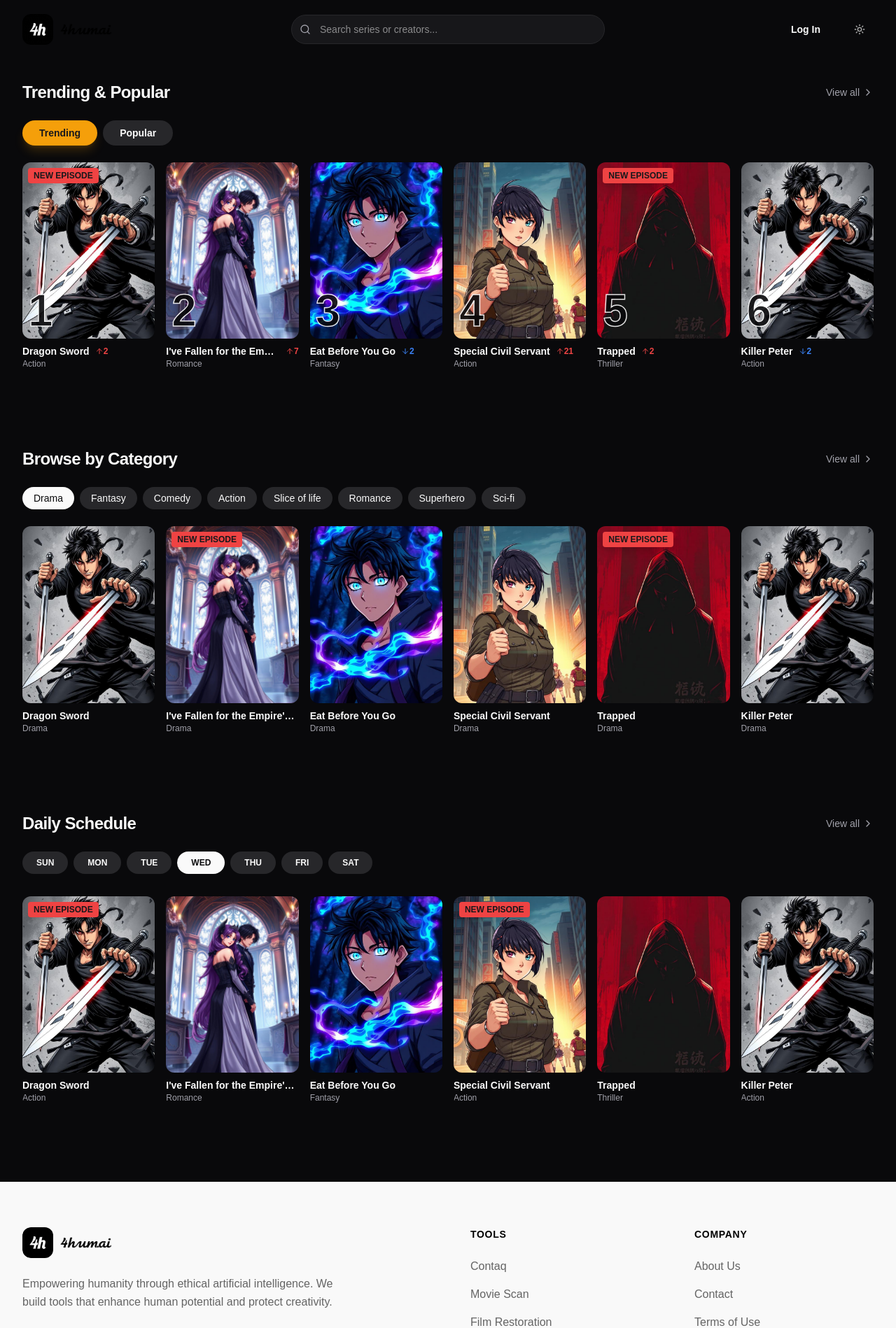
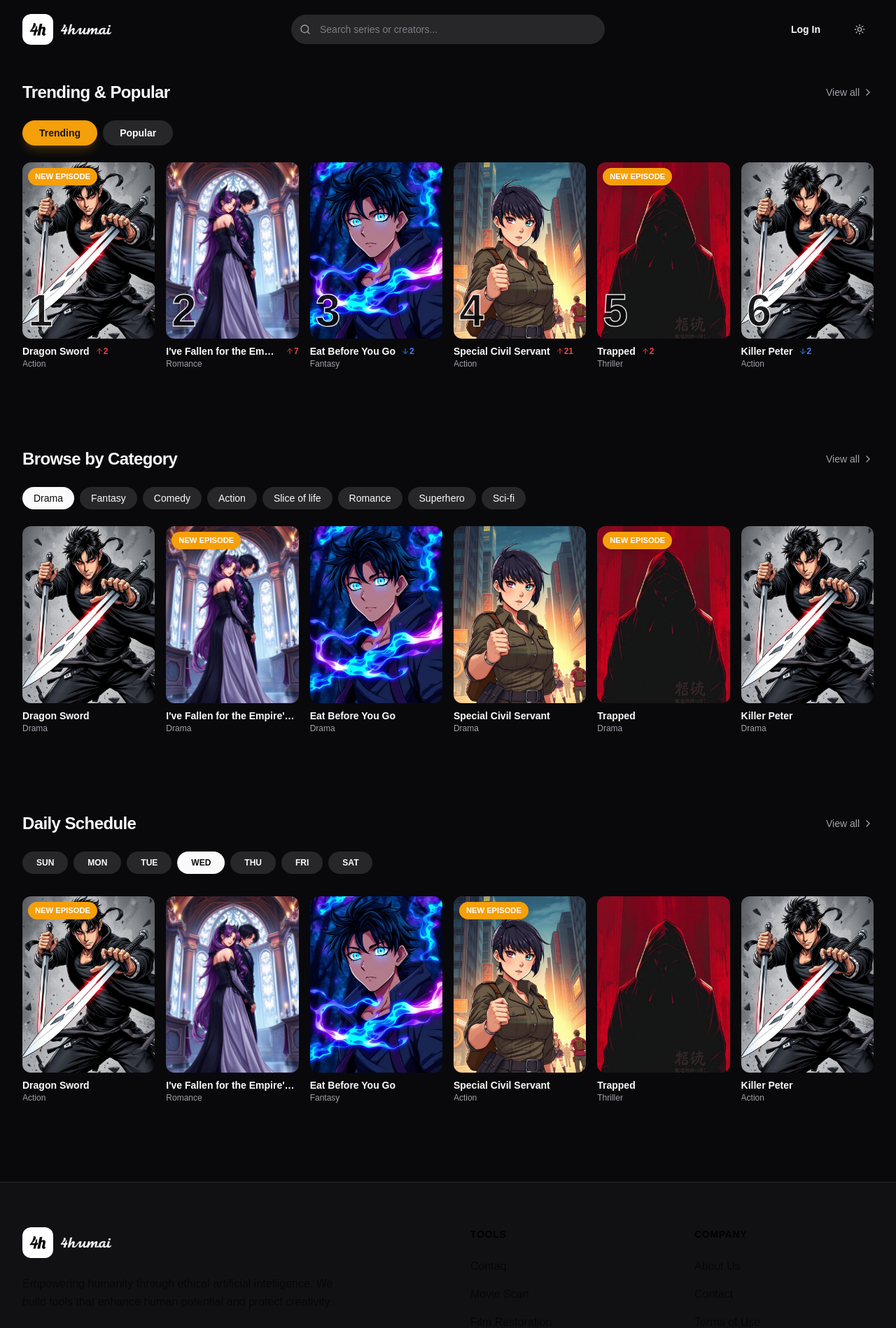
Before and after one commit to slogvo/webtoon-hub-preview, a Next.js app in the folder apps/web/: page / in a window 1280 px wide. Shown: the top 1898 px of the page at 70% size. Built offline with nearby package versions, Linux system fonts and the light colour scheme; no server answers; a web font is replaced by a local one.

Commit message:
feat: polish theme, layout, and fix carousel hover issues

```diff
--- a/apps/web/src/app/globals.css
+++ b/apps/web/src/app/globals.css
@@ -23,7 +23,7 @@
   --input: 240 5.9% 90%;
   --ring: 38 92% 50%;
   --radius: 0.75rem;
-  --new-badge: 0 84% 60%; /* Rose/Red 600-ish */
+  --new-badge: 38 92% 50%; /* Primary color */
 }
 
 .dark {
@@ -46,7 +46,7 @@
   --border: 240 3.7% 15.9%;
   --input: 240 3.7% 15.9%;
   --ring: 38 92% 50%;
-  --new-badge: 0 84% 60%;
+  --new-badge: 38 92% 50%;
 }
 
 @theme inline {
@@ -142,7 +142,7 @@ body {
   transition: transform 0.3s;
 }
 
-.group:hover .comic-card-image {
+.comic-card.group:hover .comic-card-image {
   transform: scale(1.05);
 }
 
@@ -193,17 +193,6 @@ button, .category-pill, .nav-item {
   color: #3b82f6;
 }
 
-.new-badge {
-  position: absolute;
-  top: 0.5rem;
-  left: 0.5rem;
-  padding: 0.125rem 0.5rem;
-  font-size: 0.75rem;
-  font-weight: 700;
-  border-radius: 0.25rem;
-  background: hsl(var(--new-badge));
-  color: hsl(var(--primary-foreground));
-}
 
 .section-title {
   font-size: 1.5rem;
--- a/apps/web/src/components/Footer.tsx
+++ b/apps/web/src/components/Footer.tsx
@@ -19,7 +19,7 @@ const companyLinks = [
 
 const Footer = () => {
   return (
-    <footer className="border-t border-black/5 bg-[#F9F9F9] py-16 text-[#181818] transition-colors duration-300 dark:border-white/5 dark:bg-[#0A0A0A] dark:text-white">
+    <footer className="border-t border-border bg-secondary/30 py-16 text-foreground transition-colors duration-300">
       <div className="mx-auto max-w-7xl px-4 sm:px-6 lg:px-8">
         <div className="grid grid-cols-1 gap-12 md:grid-cols-4 lg:gap-16">
           {/* Brand & Mission */}
@@ -30,7 +30,7 @@ const Footer = () => {
                 alt="4HumAI Logo"
                 width={129}
                 height={44}
-                className="h-11 rounded-xl invert dark:invert-0"
+                className="h-11 rounded-xl dark:invert"
               />
             </Link>
             <p className="max-w-md text-base leading-relaxed text-black/60 dark:text-white/60">
--- a/apps/web/src/components/Header.tsx
+++ b/apps/web/src/components/Header.tsx
@@ -76,20 +76,20 @@ const Header = () => {
                 alt="4HumAI Logo"
                 width={129}
                 height={44}
-                className="h-11 rounded-xl invert dark:invert-0"
+                className="h-11 rounded-xl dark:invert"
                 priority
               />
             </Link>
           </div>
 
           {/* Search Input (Center-ish) */}
-          <div className="hidden lg:flex flex-[1.5] items-center justify-center px-8 text-white">
+          <div className="hidden lg:flex flex-[1.5] items-center justify-center px-8">
             <div className="relative w-full max-w-md group">
               <Search className="absolute left-3 top-1/2 -translate-y-1/2 h-4 w-4 text-muted-foreground group-focus-within:text-primary transition-colors" />
               <input
                 type="text"
                 placeholder="Search series or creators..."
-                className="w-full bg-secondary/50 border border-border rounded-full py-2.5 pl-10 pr-4 text-sm focus:outline-hidden focus:ring-1 focus:ring-primary focus:bg-background transition-all"
+                className="w-full bg-secondary border border-border rounded-full py-2.5 pl-10 pr-4 text-sm text-foreground placeholder:text-muted-foreground/70 focus:outline-hidden focus:ring-1 focus:ring-primary focus:bg-background transition-all"
               />
             </div>
           </div>
--- a/apps/web/src/components/NewOnWebtoon.tsx
+++ b/apps/web/src/components/NewOnWebtoon.tsx
@@ -38,7 +38,7 @@ const NewOnWebtoon = async () => {
 
   return (
     <section className="py-8">
-      <div className="container mx-auto px-4">
+      <div className="max-w-7xl mx-auto px-4 sm:px-6 lg:px-8">
         {/* Header */}
         <div className="flex items-center justify-between mb-6">
           <h2 className="section-title">New on WEBTOON</h2>
@@ -65,9 +65,6 @@ const NewOnWebtoon = async () => {
             ))}
           </div>
 
-          <button className="carousel-arrow right-0">
-            <ChevronRight className="w-5 h-5" />
-          </button>
         </div>
       </div>
     </section>
```
